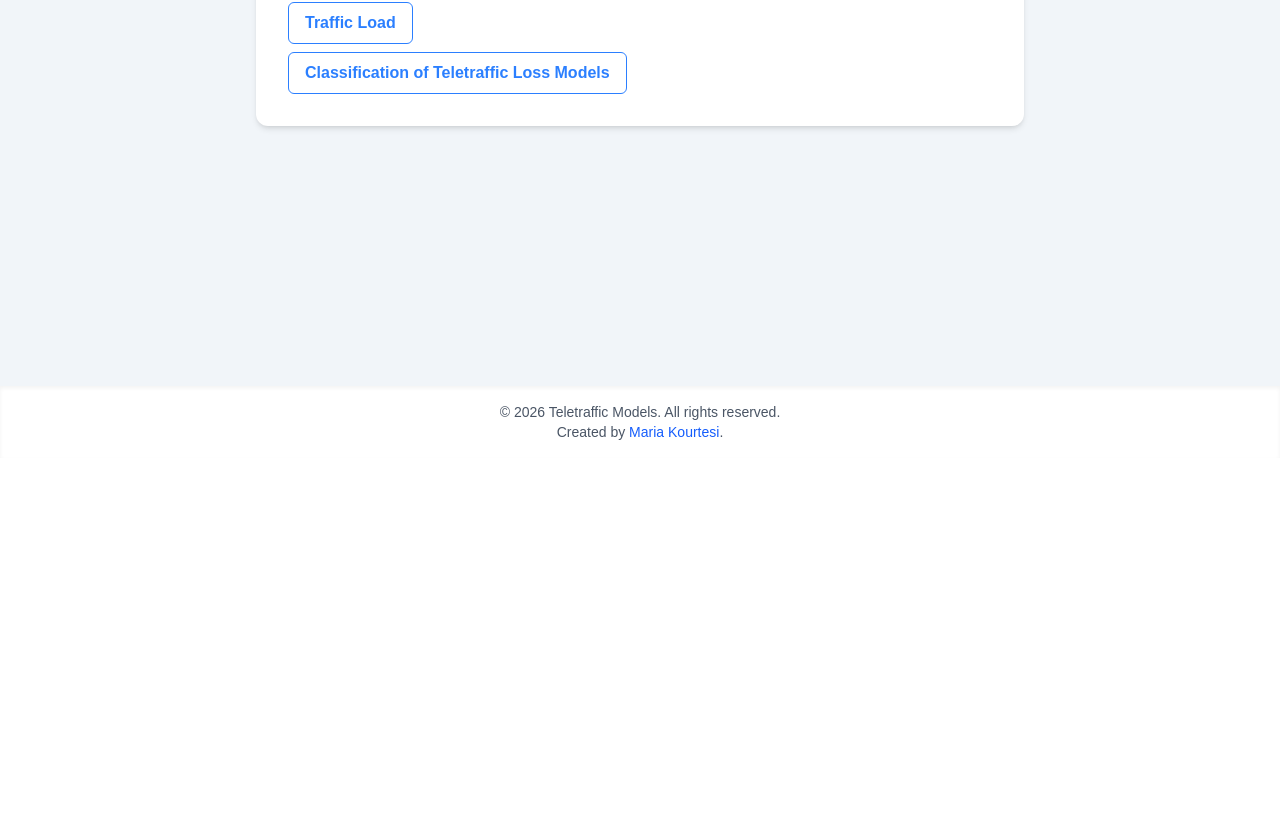
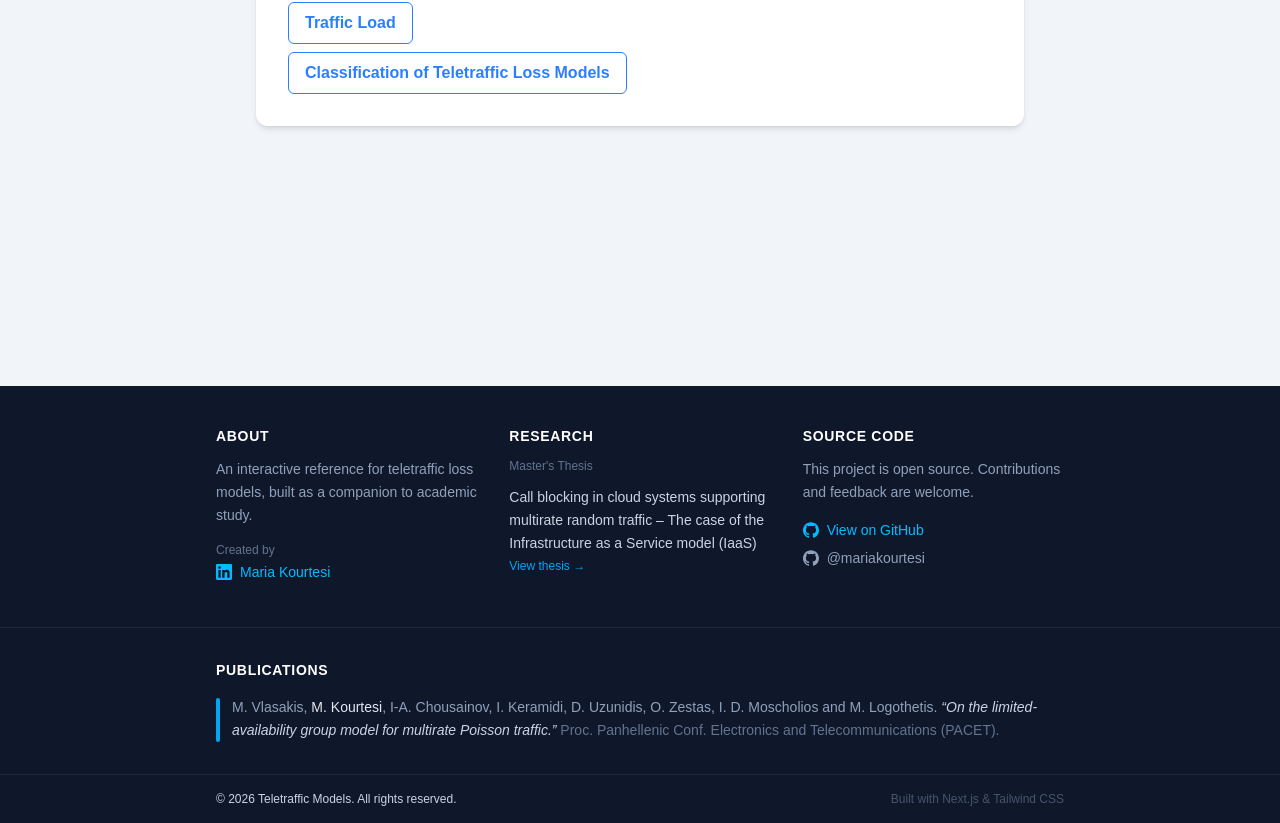
Before and after one commit to marias-world/teletraffic-models-ui, a Next.js app: page / in a window 1280 px wide. Shown: the part 514-1337 px from the top of the page. Before the commit the page ends 972 px from the top, so only its background shows below. Built offline with nearby package versions, Linux system fonts and the light colour scheme.

Commit message:
chore: add footer

```diff
--- a/src/components/layout.tsx
+++ b/src/components/layout.tsx
@@ -4,9 +4,12 @@ import React, { useState, useRef, useEffect } from "react";
 import Link from "next/link";
 
 const theoryLinks = [
-  { href: "/theory/traffic-load",                label: "Traffic Load" },
-  { href: "/theory/poisson-traffic",             label: "Poisson Traffic" },
-  { href: "/theory/classification-of-loss-models", label: "Classification of Loss Models" },
+  { href: "/theory/traffic-load", label: "Traffic Load" },
+  { href: "/theory/poisson-traffic", label: "Poisson Traffic" },
+  {
+    href: "/theory/classification-of-loss-models",
+    label: "Classification of Loss Models",
+  },
 ];
 
 type LayoutProps = {
@@ -87,21 +90,149 @@ export default function Layout({ children }: LayoutProps) {
 
       <main className="flex-1">{children}</main>
 
-      <footer className="bg-white shadow-inner p-4 mt-10">
-        <div className="max-w-4xl mx-auto text-center text-gray-600 text-sm">
-          © {new Date().getFullYear()} Teletraffic Models. All rights reserved.
-        </div>
-        <div className="max-w-4xl mx-auto text-center text-gray-600 text-sm">
-          Created by{" "}
+      <footer className="bg-slate-900 text-slate-400 mt-10">
+        <div className="max-w-4xl mx-auto px-6 py-10 grid grid-cols-1 sm:grid-cols-3 gap-8">
+          {/* Column 1 — About */}
+          <div className="space-y-3">
+            <h3 className="text-white text-sm font-semibold uppercase tracking-wider">
+              About
+            </h3>
+            <p className="text-sm leading-relaxed">
+              An interactive reference for teletraffic loss models, built as a
+              companion to academic study.
+            </p>
+            <div className="pt-1">
+              <p className="text-xs text-slate-500 mb-1">Created by</p>
               <a
                 href="https://www.linkedin.com/in/mariakourtesi/"
                 target="_blank"
                 rel="noopener noreferrer"
-            className="text-blue-600 hover:underline"
+                className="inline-flex items-center gap-2 text-sky-400 hover:text-sky-300 text-sm font-medium transition-colors duration-150"
               >
+                <svg
+                  className="w-4 h-4"
+                  fill="currentColor"
+                  viewBox="0 0 24 24"
+                >
+                  <path d="M20.447 20.452h-3.554v-5.569c0-1.328-.027-3.037-1.852-3.037-1.853 0-2.136 1.445-2.136 2.939v5.667H9.351V9h3.414v1.561h.046c.477-.9 1.637-1.85 3.37-1.85 3.601 0 4.267 2.37 4.267 5.455v6.286zM5.337 7.433a2.062 2.062 0 01-2.063-2.065 2.064 2.064 0 112.063 2.065zm1.782 13.019H3.555V9h3.564v11.452zM22.225 0H1.771C.792 0 0 .774 0 1.729v20.542C0 23.227.792 24 1.771 24h20.451C23.2 24 24 23.227 24 22.271V1.729C24 .774 23.2 0 22.222 0h.003z" />
+                </svg>
                 Maria Kourtesi
               </a>
-          .
+            </div>
+          </div>
+
+          {/* Column 2 — Research */}
+          <div className="space-y-3">
+            <h3 className="text-white text-sm font-semibold uppercase tracking-wider">
+              Research
+            </h3>
+            <p className="text-xs text-slate-500">Master&apos;s Thesis</p>
+            <a
+              href="https://apothesis.eap.gr/archive/item/228527"
+              target="_blank"
+              rel="noopener noreferrer"
+              className="block text-sm text-slate-300 hover:text-white leading-relaxed transition-colors duration-150 group"
+            >
+              <span className="group-hover:underline underline-offset-2">
+                Call blocking in cloud systems supporting multirate random
+                traffic – The case of the Infrastructure as a Service model
+                (IaaS)
+              </span>
+              <span className="block mt-1 text-xs text-sky-500 group-hover:text-sky-400">
+                View thesis →
+              </span>
+            </a>
+          </div>
+
+          {/* Column 3 — Source */}
+          <div className="space-y-3">
+            <h3 className="text-white text-sm font-semibold uppercase tracking-wider">
+              Source Code
+            </h3>
+            <p className="text-sm leading-relaxed">
+              This project is open source. Contributions and feedback are
+              welcome.
+            </p>
+            <div className="space-y-2 pt-1">
+              <a
+                href="https://github.com/marias-world/teletraffic-models-ui"
+                target="_blank"
+                rel="noopener noreferrer"
+                className="inline-flex items-center gap-2 text-sky-400 hover:text-sky-300 text-sm font-medium transition-colors duration-150"
+              >
+                <svg
+                  className="w-4 h-4"
+                  fill="currentColor"
+                  viewBox="0 0 24 24"
+                >
+                  <path d="M12 .297c-6.63 0-12 5.373-12 12 0 5.303 3.438 9.8 8.205 11.385.6.113.82-.258.82-.577 0-.285-.01-1.04-.015-2.04-3.338.724-4.042-1.61-4.042-1.61C4.422 18.07 3.633 17.7 3.633 17.7c-1.087-.744.084-.729.084-.729 1.205.084 1.838 1.236 1.838 1.236 1.07 1.835 2.809 1.305 3.495.998.108-.776.417-1.305.76-1.605-2.665-.3-5.466-1.332-5.466-5.93 0-1.31.465-2.38 1.235-3.22-.135-.303-.54-1.523.105-3.176 0 0 1.005-.322 3.3 1.23.96-.267 1.98-.399 3-.405 1.02.006 2.04.138 3 .405 2.28-1.552 3.285-1.23 3.285-1.23.645 1.653.24 2.873.12 3.176.765.84 1.23 1.91 1.23 3.22 0 4.61-2.805 5.625-5.475 5.92.42.36.81 1.096.81 2.22 0 1.606-.015 2.896-.015 3.286 0 .315.21.69.825.57C20.565 22.092 24 17.592 24 12.297c0-6.627-5.373-12-12-12" />
+                </svg>
+                View on GitHub
+              </a>
+              <br />
+              <a
+                href="https://github.com/mariakourtesi"
+                target="_blank"
+                rel="noopener noreferrer"
+                className="inline-flex items-center gap-2 text-slate-400 hover:text-slate-300 text-sm transition-colors duration-150"
+              >
+                <svg
+                  className="w-4 h-4"
+                  fill="currentColor"
+                  viewBox="0 0 24 24"
+                >
+                  <path d="M12 .297c-6.63 0-12 5.373-12 12 0 5.303 3.438 9.8 8.205 11.385.6.113.82-.258.82-.577 0-.285-.01-1.04-.015-2.04-3.338.724-4.042-1.61-4.042-1.61C4.422 18.07 3.633 17.7 3.633 17.7c-1.087-.744.084-.729.084-.729 1.205.084 1.838 1.236 1.838 1.236 1.07 1.835 2.809 1.305 3.495.998.108-.776.417-1.305.76-1.605-2.665-.3-5.466-1.332-5.466-5.93 0-1.31.465-2.38 1.235-3.22-.135-.303-.54-1.523.105-3.176 0 0 1.005-.322 3.3 1.23.96-.267 1.98-.399 3-.405 1.02.006 2.04.138 3 .405 2.28-1.552 3.285-1.23 3.285-1.23.645 1.653.24 2.873.12 3.176.765.84 1.23 1.91 1.23 3.22 0 4.61-2.805 5.625-5.475 5.92.42.36.81 1.096.81 2.22 0 1.606-.015 2.896-.015 3.286 0 .315.21.69.825.57C20.565 22.092 24 17.592 24 12.297c0-6.627-5.373-12-12-12" />
+                </svg>
+                @mariakourtesi
+              </a>
+            </div>
+          </div>
+        </div>
+
+        {/* Publications band */}
+        <div className="border-t border-slate-800">
+          <div className="max-w-4xl mx-auto px-6 py-8 space-y-4">
+            <h3 className="text-white text-sm font-semibold uppercase tracking-wider">
+              Publications
+            </h3>
+            <ul className="space-y-4">
+              <li className="flex gap-3">
+                <span className="mt-0.5 flex-shrink-0 w-1 rounded-full bg-sky-500" />
+                <p className="text-sm leading-relaxed">
+                  <span className="text-slate-400">
+                    M. Vlasakis,{" "}
+                    <span className="text-slate-200 font-medium">
+                      M. Kourtesi
+                    </span>
+                    , I-A. Chousainov, I. Keramidi, D. Uzunidis, O. Zestas, I.
+                    D. Moscholios and M. Logothetis.{" "}
+                  </span>
+                  <span className="text-slate-300 italic">
+                    &ldquo;On the limited-availability group model for multirate
+                    Poisson traffic.&rdquo;
+                  </span>
+                  <span className="text-slate-500">
+                    {" "}
+                    Proc. Panhellenic Conf. Electronics and Telecommunications
+                    (PACET).
+                  </span>
+                </p>
+              </li>
+            </ul>
+          </div>
+        </div>
+
+        {/* Bottom bar */}
+        <div className="border-t border-slate-800">
+          <div className="max-w-4xl mx-auto px-6 py-4 flex flex-col sm:flex-row justify-between items-center gap-2 text-xs text-slate-600">
+            <span className="text-slate-300">
+              © {new Date().getFullYear()} Teletraffic Models. All rights
+              reserved.
+            </span>
+            <span className="text-slate-600">
+              Built with Next.js &amp; Tailwind CSS
+            </span>
+          </div>
         </div>
       </footer>
     </div>
```
Lines whose indentation alone changed are shown as unchanged.
